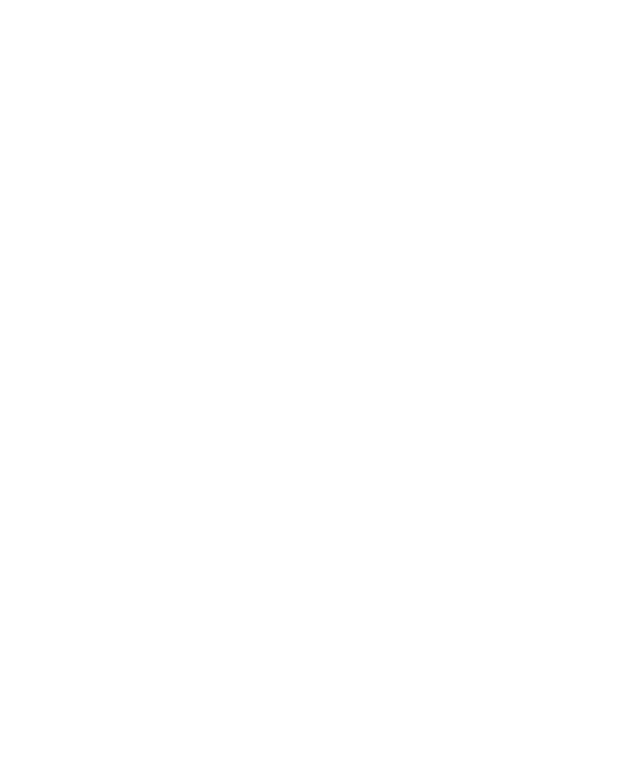
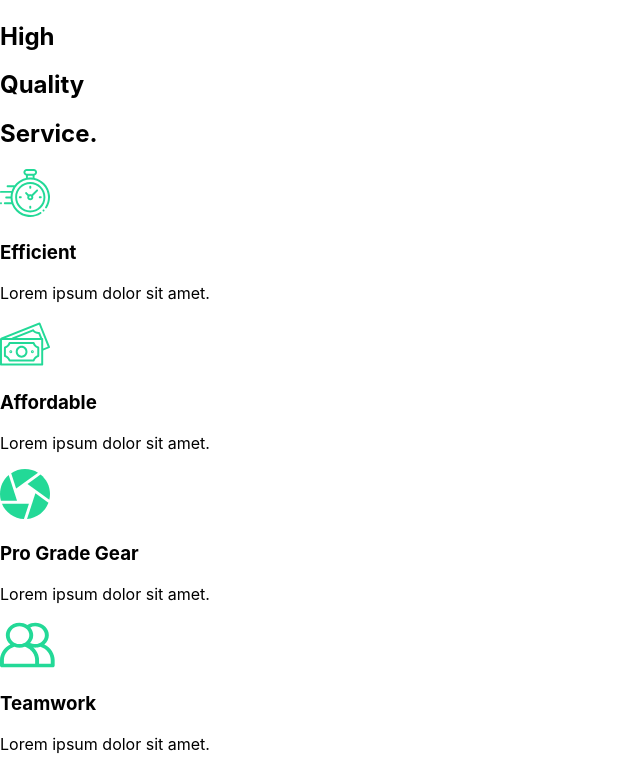
Before and after one commit to samazon/caputre-build-react, a React (Create React App) app: page / in a window 1280 px wide. Shown: the part 1001-1769 px from the top of the page, without its empty margins (0-640 px from the left). Before the commit the page ends 1003 px from the top, so only its background shows below. Built offline with nearby package versions, Linux system fonts and the light colour scheme.

Commit message:
3. Services Section

```diff
--- a/src/components/HeroSection.js
+++ b/src/components/HeroSection.js
@@ -1,7 +1,7 @@
 import React from 'react'
 import home1 from '../img/home1.png';
 
-function HeroSection() {
+const HeroSection = () => {
     return (
         <div className="hero__block">
             <div className="hero__block--heading">
--- /dev/null
+++ b/src/components/ServicesSection.js
@@ -0,0 +1,59 @@
+import React from 'react'
+import home2 from '../img/home2.png'
+import clock from '../img/clock.svg'
+import diaphragm from '../img/diaphragm.svg'
+import money from '../img/money.svg'
+import teamwork from '../img/teamwork.svg'
+
+const ServicesSection = () => {
+    return (
+        <div className="services">
+            <div className="description">
+                <div className="hide">
+                    <h2>High</h2>
+                </div>
+                <div className="hide">
+                    <h2><span>Quality</span></h2>
+                </div>
+                <div className="hide">
+                    <h2>Service.</h2>
+                </div>
+                <div className="cards">
+                    <div className="card">
+                        <div className="icon">
+                            <img src={clock} alt="clock icon"/>
+                            <h3>Efficient</h3>
+                        </div>
+                        <p>Lorem ipsum dolor sit amet.</p>
+                    </div>
+                    <div className="card">
+                        <div className="icon">
+                            <img src={money} alt="clock icon"/>
+                            <h3>Affordable</h3>
+                        </div>
+                        <p>Lorem ipsum dolor sit amet.</p>
+                    </div>
+                    <div className="card">
+                        <div className="icon">
+                            <img src={diaphragm} alt="clock icon"/>
+                            <h3>Pro Grade Gear</h3>
+                        </div>
+                        <p>Lorem ipsum dolor sit amet.</p>
+                    </div>
+                    <div className="card">
+                        <div className="icon">
+                            <img src={teamwork} alt="clock icon"/>
+                            <h3>Teamwork</h3>
+                        </div>
+                        <p>Lorem ipsum dolor sit amet.</p>
+                    </div>
+                </div>
+            </div>
+            <div className="image">
+                <img src={home2} alt="image"/>
+            </div>
+        </div>
+    )
+}
+
+export default ServicesSection
--- a/src/pages/AboutUs.js
+++ b/src/pages/AboutUs.js
@@ -1,11 +1,13 @@
 import React from 'react'
 import HeroSection from '../components/HeroSection'
+import ServicesSection from '../components/ServicesSection'
 
 
-function AboutUs() {
+const AboutUs = () => {
     return (
         <div className="about__us">
             <HeroSection />
+            <ServicesSection />
         </div>
     )
 }
```
